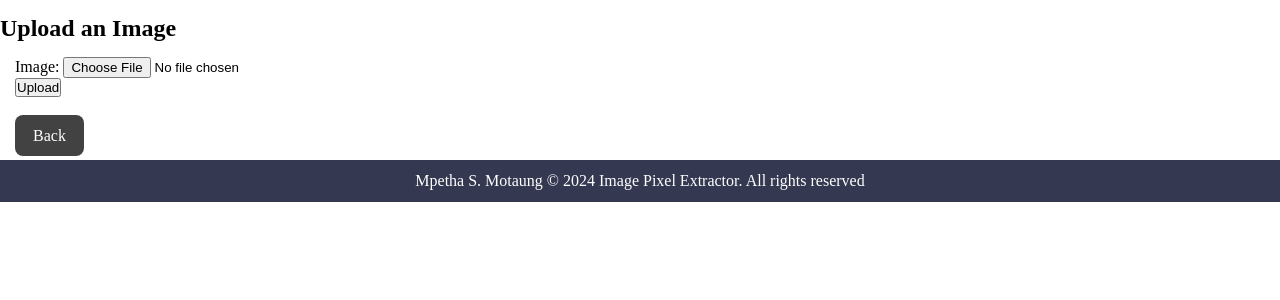
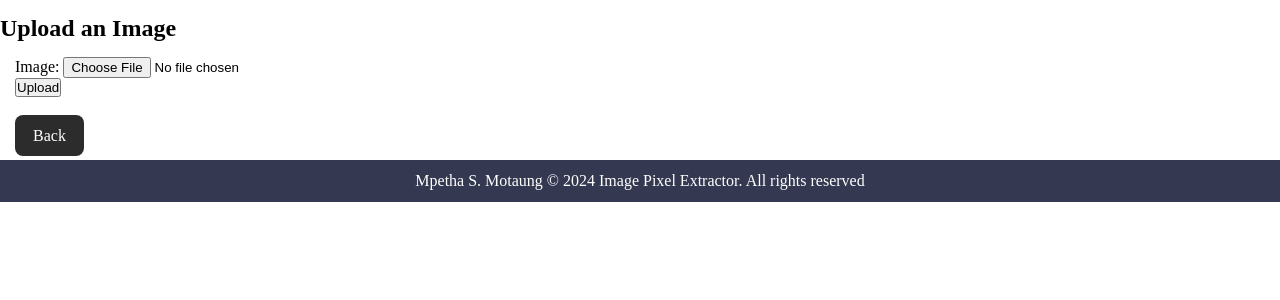
Before and after one commit to mpethamotaung/Image-Processing, a Django app: page /upload/ in a window 1280 px wide, with the pointer over the restyled element. Shown: the part 59-359 px from the top of the page. Run offline with Django 5.2, Linux system fonts and the light colour scheme.

Commit message:
test rollback funcitonality (status check:okay)

```diff
--- a/PixelsProject/pixels/static/pixels/css/styles.css
+++ b/PixelsProject/pixels/static/pixels/css/styles.css
@@ -74,6 +74,10 @@
     border-radius: 8px;
 }
 
+.back-btn:hover{
+    background-color: #2c2c2c;
+}
+
 .gallery-btn {
     margin: 15px;
     padding: 12px 18px;
```
Also changed, not shown: PixelsProject/db.sqlite3, PixelsProject/media/uploads/IMG_7251.JPG (added).
